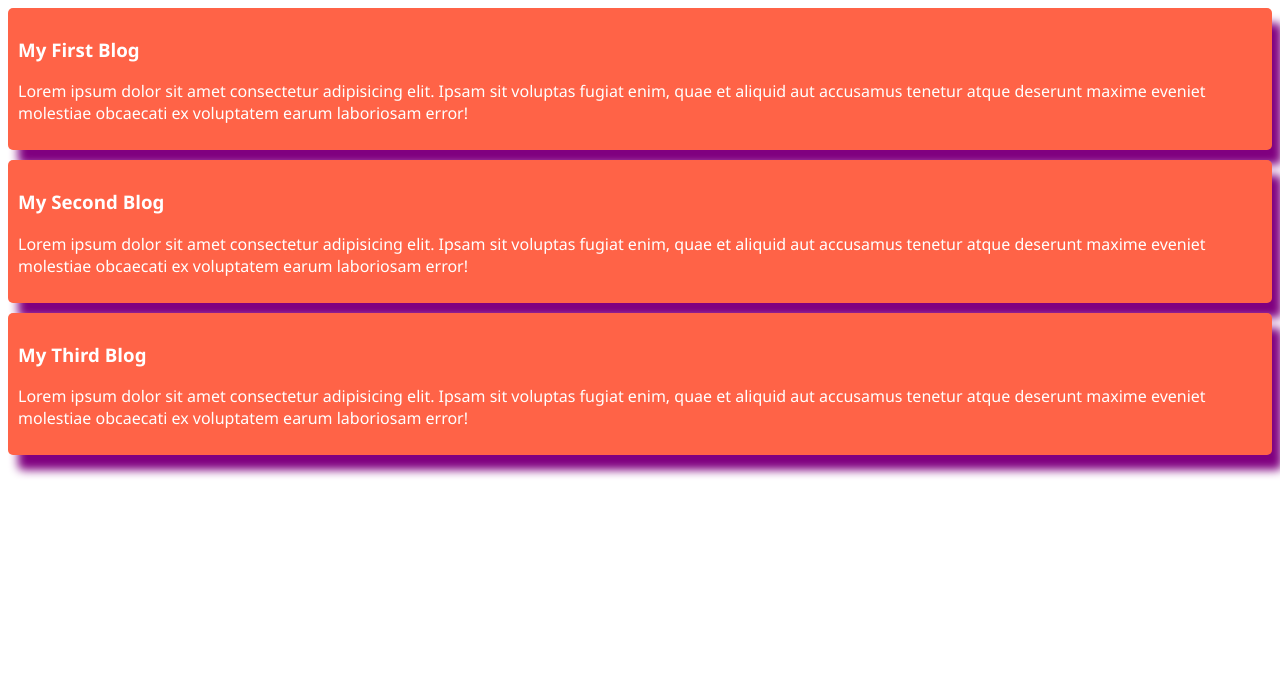
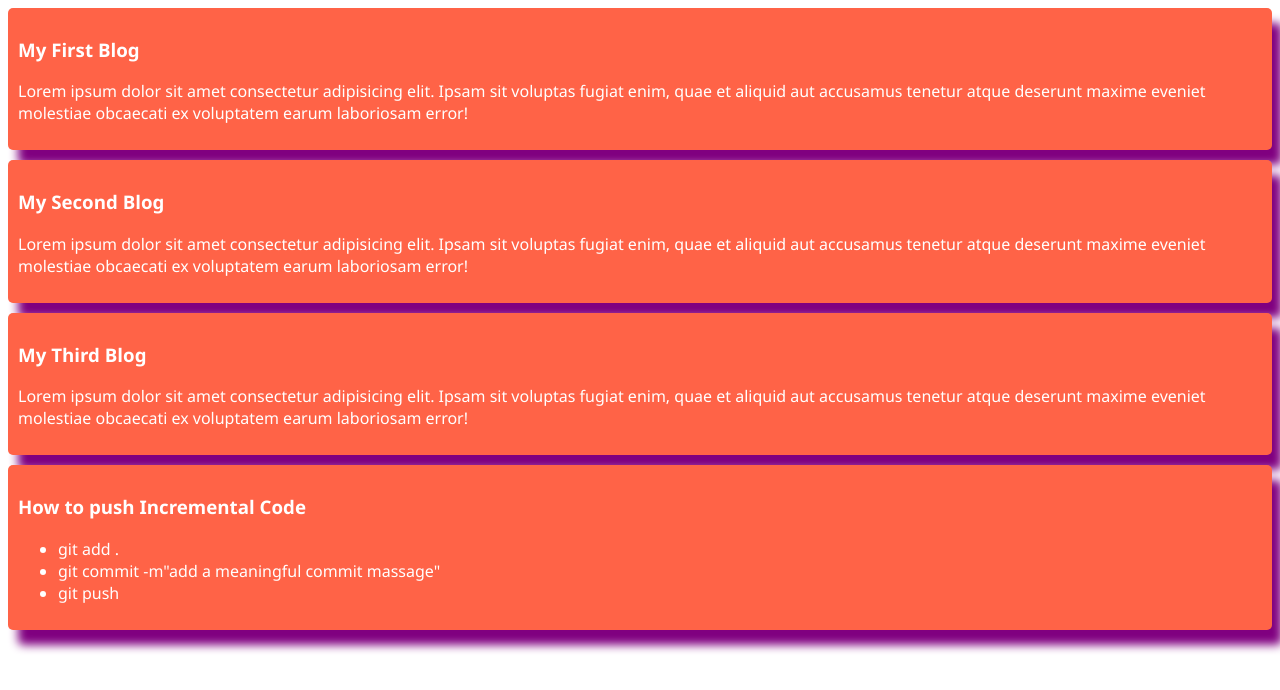
Before and after one commit to EmonTheCodeWizard/my-first-website, a plain HTML site: page index.html in a window 1280 px wide. Drawn offline with Linux system fonts and the light colour scheme.

Commit message:
second commit in git

```diff
--- a/index.html
+++ b/index.html
@@ -19,5 +19,13 @@
     <h3>My Third Blog</h3>
     <p>Lorem ipsum dolor sit amet consectetur adipisicing elit. Ipsam sit voluptas fugiat enim, quae et aliquid aut accusamus tenetur atque deserunt maxime eveniet molestiae obcaecati ex voluptatem earum laboriosam error!</p>
    </div>
+   <div>
+    <h3>How to push Incremental Code</h3>
+    <ul>
+        <li>git add .</li>
+        <li>git commit -m"add a meaningful commit massage"</li>
+        <li>git push</li>
+    </ul>
+   </div>
 </body>
 </html>
```
